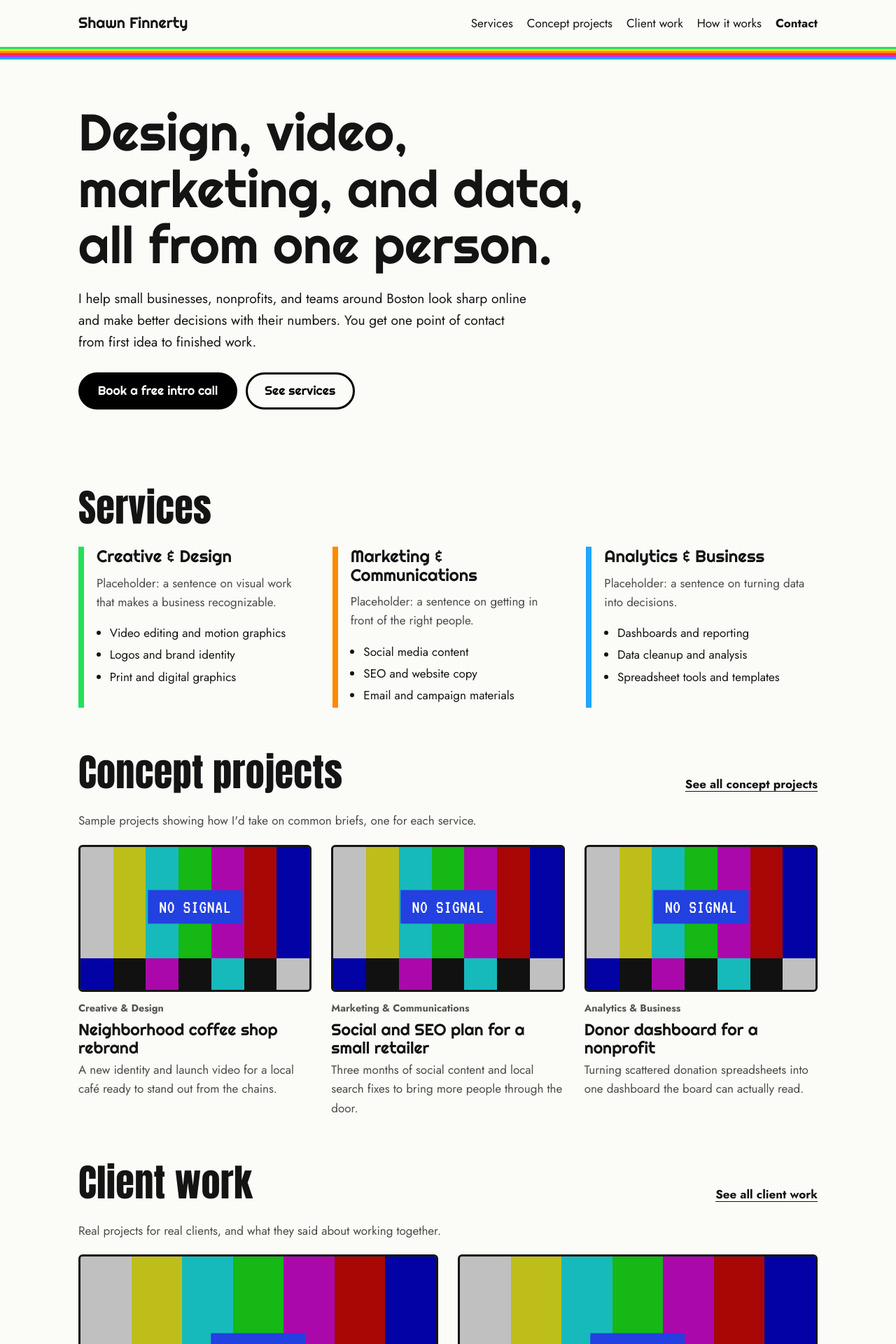
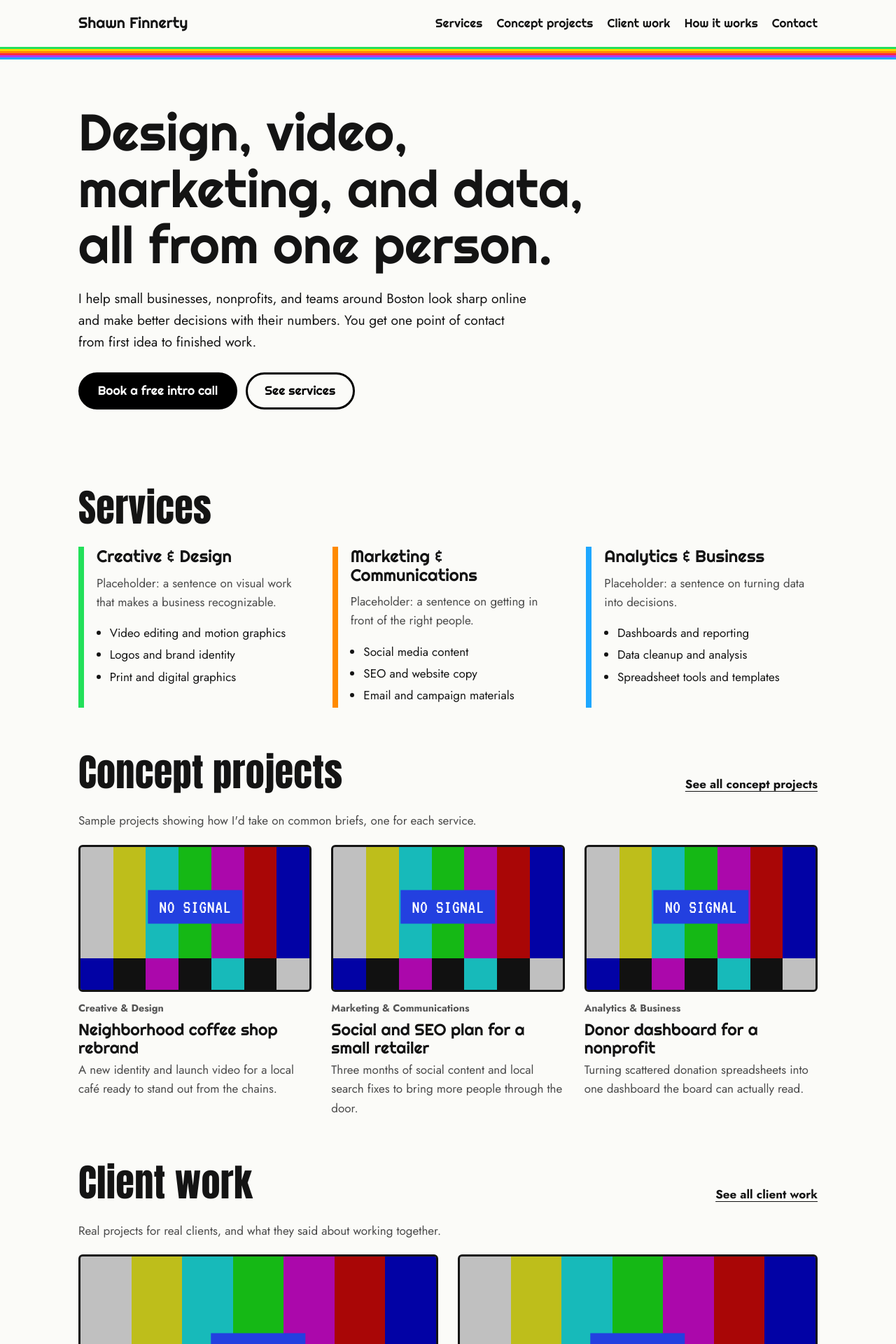
Before and after one commit to ItsNotShawn/shawnfinnerty.work, a Jekyll site: the page built from freelance/index.html, in a window 1280 px wide. Shown: the top 1920 px of the page at 70% size. Built offline with Jekyll 4.4.1, drawn with Linux system fonts in a browser that asks for light colours; some web fonts are replaced.

Commit message:
Asimovian for the top nav links
Co-Authored-By: Claude Opus 5.5 <noreply@anthropic.com>
Claude-Session: https://claude.ai/code/session_01PoU4aPMQCwMMpbXj2zQyDj

```diff
--- a/assets/css/site.css
+++ b/assets/css/site.css
@@ -593,3 +593,6 @@ html.no-motion .theme-screen::before, html.no-motion .theme-screen::after { anim
 /* Asimovian accent: channel names, like a TV network's on-air branding */
 .channel__name { font-family: var(--font-accent); letter-spacing: .01em; }
 .ident__name { font-family: var(--font-accent); font-size: 1.05em; text-transform: none; letter-spacing: .01em; }
+/* Asimovian on the top nav links (freelance + portfolio headers) */
+.fl-header nav a, .pf-header nav a { font-family: var(--font-accent); letter-spacing: .01em; }
+.fl-header__cta { font-weight: 400; }
```
